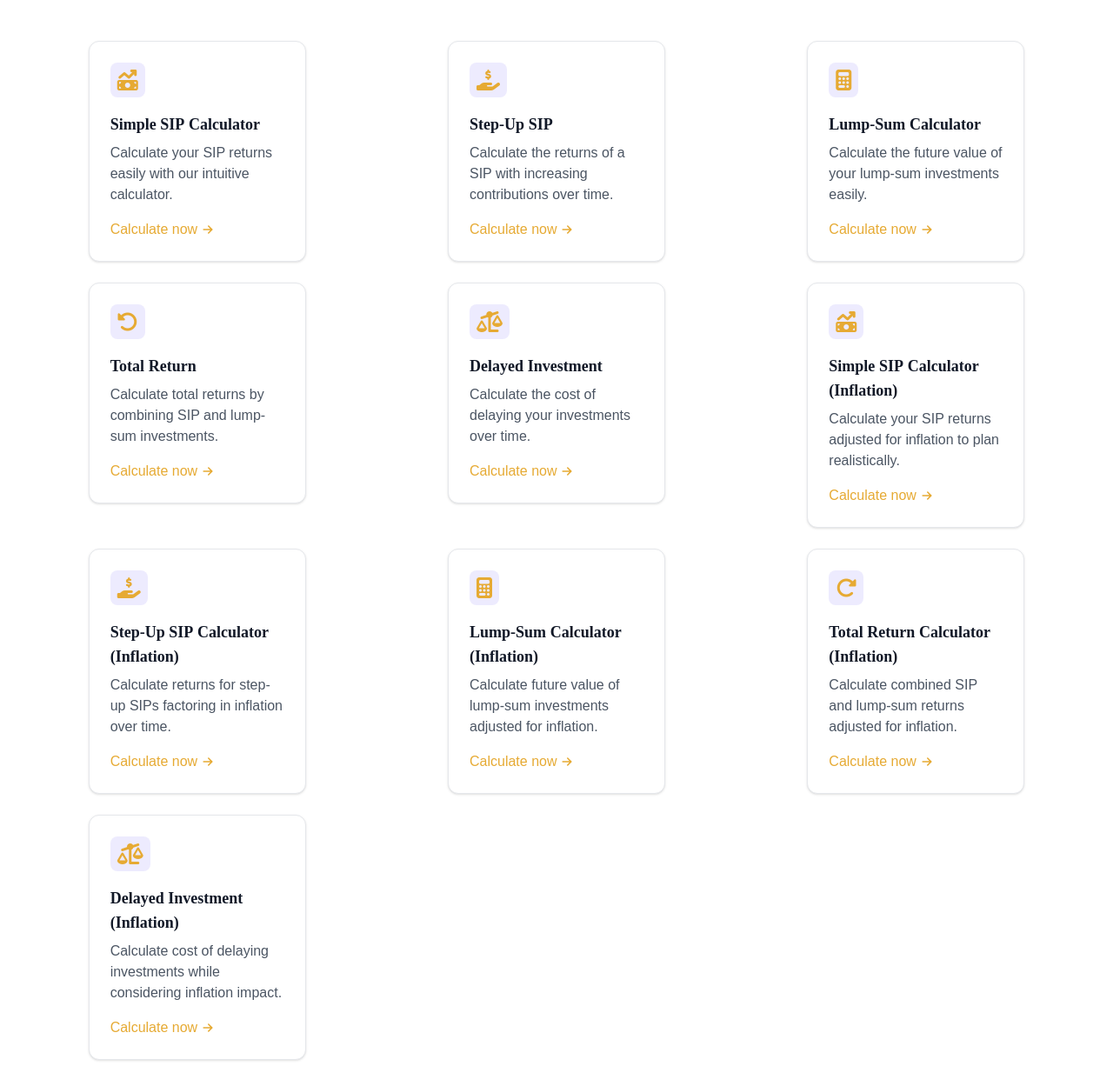
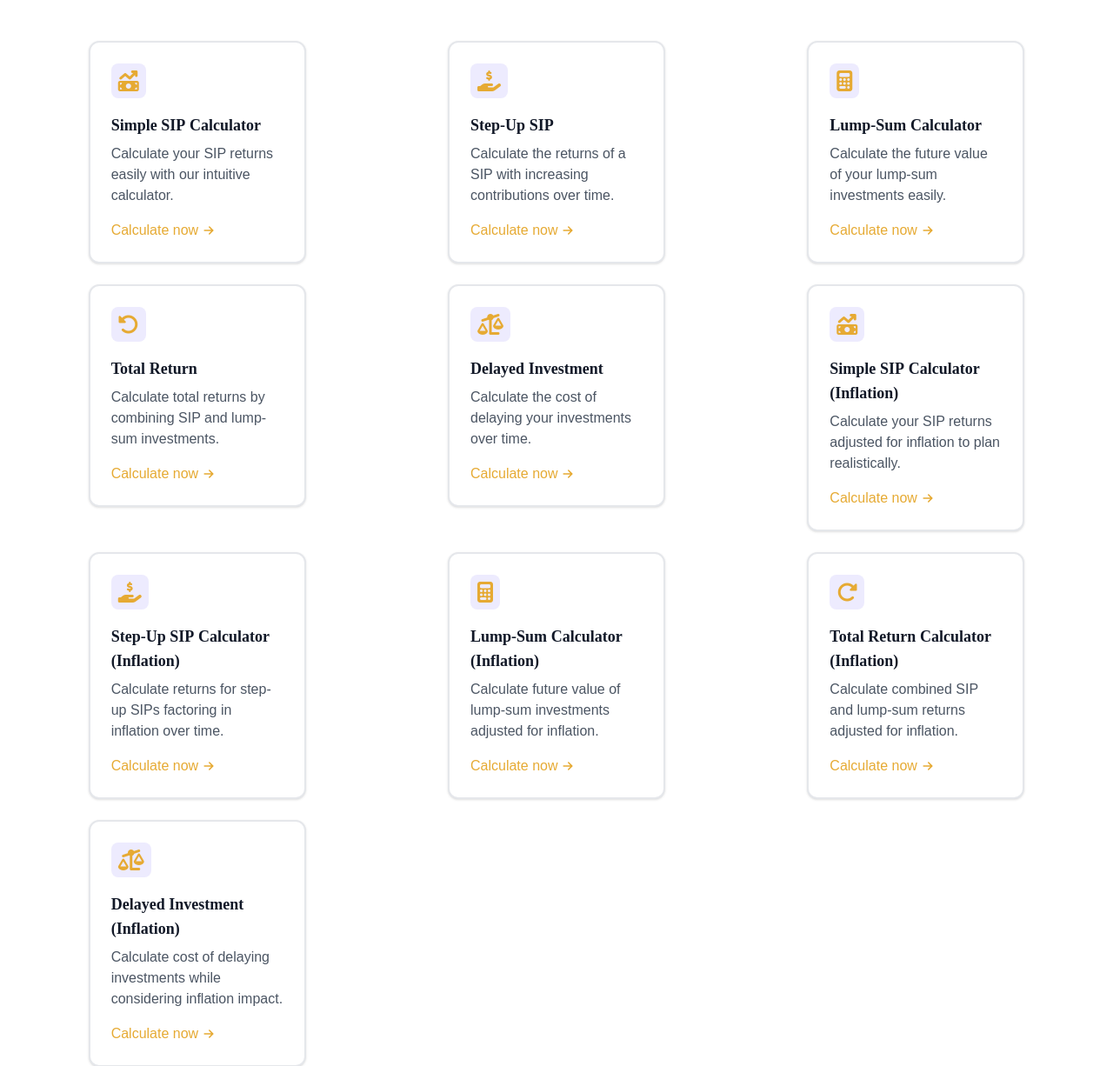
Before and after one commit to ShreyashBhardwaj/APEX-Capital-Trust, a plain HTML site: page financialPlanning.html in a window 1280 px wide. Shown: the part 167-1393 px from the top of the page at 87% size. Drawn offline with nearby package versions, Linux system fonts and the light colour scheme.

```diff
--- a/financialPlanning.html
+++ b/financialPlanning.html
@@ -343,7 +343,7 @@
         class="box w-full grid grid-cols-1 sm:grid-cols-2 md:grid-cols-3 lg:grid-cols-5 gap-6 px-8 py-4 mx-auto justify-items-center">
         <!-- Card -->
         <div
-          class="moveUpY bg-[var(--background)] border border-gray-200 rounded-xl shadow p-6 w-full max-w-[250px] aspect-square flex flex-col justify-evenly">
+          class="moveUpY bg-[var(--background)] border-2 border-gray-200 hover:border-[var(--secondary)] hover:shadow-lg rounded-xl shadow p-6 w-full max-w-[250px] aspect-square flex flex-col justify-evenly">
           <a href="/sipcalculator.html">
             <div class="mb-4">
               <div class="bg-purple-100 p-2 rounded-lg inline-flex items-center justify-center">
@@ -371,7 +371,7 @@
           </a>
         </div>
         <div
-          class="moveUpY bg-[var(--background)] border border-gray-200 rounded-xl shadow p-6 w-full max-w-[250px] aspect-square flex flex-col justify-evenly">
+          class="moveUpY bg-[var(--background)] border-2 border-gray-200 hover:border-[var(--secondary)] hover:shadow-lg rounded-xl shadow p-6 w-full max-w-[250px] aspect-square flex flex-col justify-evenly">
           <a href="/sipstepup.html">
             <div class="mb-4">
               <div class="bg-purple-100 p-2 rounded-lg inline-flex items-center justify-center">
@@ -398,7 +398,7 @@
 
         <!-- Lump-Sum Calculator -->
         <div
-          class="moveUpY bg-[var(--background)] border border-gray-200 rounded-xl shadow p-6 w-full max-w-[250px] aspect-square flex flex-col justify-evenly">
+          class="moveUpY bg-[var(--background)] border-2 border-gray-200 hover:border-[var(--secondary)] hover:shadow-lg rounded-xl shadow p-6 w-full max-w-[250px] aspect-square flex flex-col justify-evenly">
           <a href="/lumpsum.html">
             <div class="mb-4">
               <div class="bg-purple-100 p-2 rounded-lg inline-flex items-center justify-center">
@@ -425,7 +425,7 @@
 
         <!-- Total Return -->
         <div
-          class="moveUpY bg-[var(--background)] border border-gray-200 rounded-xl shadow p-6 w-full max-w-[250px] aspect-square flex flex-col justify-evenly">
+          class="moveUpY bg-[var(--background)] border-2 border-gray-200 hover:border-[var(--secondary)] hover:shadow-lg rounded-xl shadow p-6 w-full max-w-[250px] aspect-square flex flex-col justify-evenly">
           <a href="/sipwithlumpsum.html">
             <div class="mb-4">
               <div class="bg-purple-100 p-2 rounded-lg inline-flex items-center justify-center">
@@ -451,7 +451,7 @@
 
         <!-- Delayed Investment -->
         <div
-          class="moveUpY bg-[var(--background)] border border-gray-200 rounded-xl shadow p-6 w-full max-w-[250px] aspect-square flex flex-col justify-evenly">
+          class="moveUpY bg-[var(--background)] border-2 border-gray-200 hover:border-[var(--secondary)] hover:shadow-lg rounded-xl shadow p-6 w-full max-w-[250px] aspect-square flex flex-col justify-evenly">
           <a href="/costofdelayedinvestment.html">
             <div class="mb-4">
               <div class="bg-purple-100 p-2 rounded-lg inline-flex items-center justify-center">
@@ -477,7 +477,7 @@
           </a>
         </div>
         <div
-          class="moveUpY bg-[var(--background)] border border-gray-200 rounded-xl shadow p-6 w-full max-w-[250px] aspect-square flex flex-col justify-evenly">
+          class="moveUpY bg-[var(--background)] border-2 border-gray-200 hover:border-[var(--secondary)] hover:shadow-lg rounded-xl shadow p-6 w-full max-w-[250px] aspect-square flex flex-col justify-evenly">
           <a href="/sipwithinflation.html">
             <div class="mb-4">
               <div class="bg-purple-100 p-2 rounded-lg inline-flex items-center justify-center">
@@ -506,7 +506,7 @@
 
         <!-- Step-Up SIP (Inflation) -->
         <div
-          class="moveUpY bg-[var(--background)] border border-gray-200 rounded-xl shadow p-6 w-full max-w-[250px] aspect-square flex flex-col justify-evenly">
+          class="moveUpY bg-[var(--background)] border-2 border-gray-200 hover:border-[var(--secondary)] hover:shadow-lg rounded-xl shadow p-6 w-full max-w-[250px] aspect-square flex flex-col justify-evenly">
           <a href="/stepupinflation.html">
             <div class="mb-4">
               <div class="bg-purple-100 p-2 rounded-lg inline-flex items-center justify-center">
@@ -535,7 +535,7 @@
 
         <!-- Lump-Sum Calculator (Inflation) -->
         <div
-          class="moveUpY bg-[var(--background)] border border-gray-200 rounded-xl shadow p-6 w-full max-w-[250px] aspect-square flex flex-col justify-evenly">
+          class="moveUpY bg-[var(--background)] border-2 border-gray-200 hover:border-[var(--secondary)] hover:shadow-lg rounded-xl shadow p-6 w-full max-w-[250px] aspect-square flex flex-col justify-evenly">
           <a href="/lumpsumInflation.html">
             <div class="mb-4">
               <div class="bg-purple-100 p-2 rounded-lg inline-flex items-center justify-center">
@@ -564,7 +564,7 @@
 
         <!-- Total Return (Inflation) -->
         <div
-          class="moveUpY bg-[var(--background)] border border-gray-200 rounded-xl shadow p-6 w-full max-w-[250px] aspect-square flex flex-col justify-evenly">
+          class="moveUpY bg-[var(--background)] border-2 border-gray-200 hover:border-[var(--secondary)] hover:shadow-lg rounded-xl shadow p-6 w-full max-w-[250px] aspect-square flex flex-col justify-evenly">
           <a href="/siplumpsuminflation.html">
             <div class="mb-4">
               <div class="bg-purple-100 p-2 rounded-lg inline-flex items-center justify-center">
@@ -593,7 +593,7 @@
 
         <!-- Delayed Investment (Inflation) -->
         <div
-          class="moveUpY bg-[var(--background)] border border-gray-200 rounded-xl shadow p-6 w-full max-w-[250px] aspect-square flex flex-col justify-evenly">
+          class="moveUpY bg-[var(--background)] border-2 border-gray-200 hover:border-[var(--secondary)] hover:shadow-lg rounded-xl shadow p-6 w-full max-w-[250px] aspect-square flex flex-col justify-evenly">
           <a href="/costofdelayedinflation.html">
             <div class="mb-4">
               <div class="bg-purple-100 p-2 rounded-lg inline-flex items-center justify-center">
```
Also changed, not shown: costofdelayedinflation.html (+1 -1 lines), costofdelayedinvestment.html (+1 -1 lines), lumpsum.html (+1 -0 lines), lumpsumInflation.html (+1 -1 lines), sipcalculator.html (+1 -0 lines), siplumpsuminflation.html (+2 -1 lines), sipstepup.html (+1 -0 lines), sipwithinflation.html (+1 -1 lines), sipwithlumpsum.html (+1 -1 lines), stepupinflation.html (+1 -1 lines).
